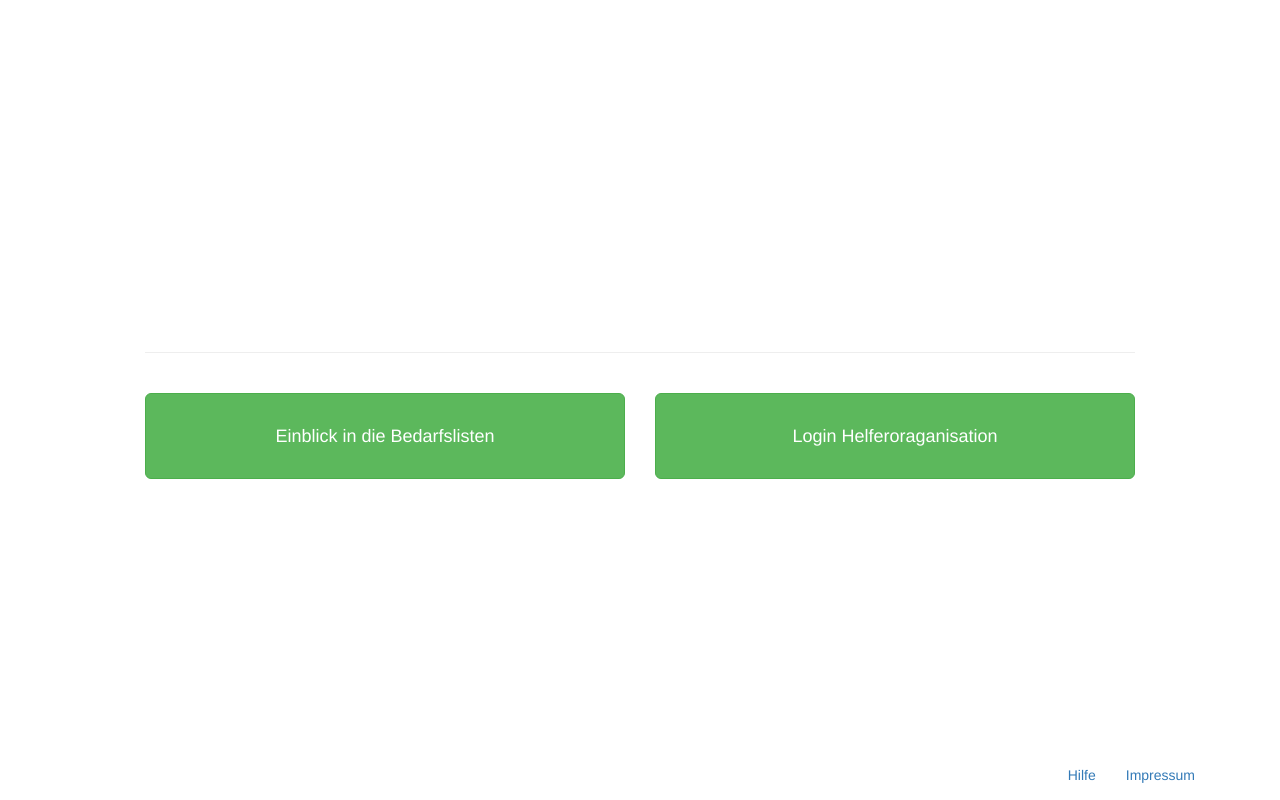
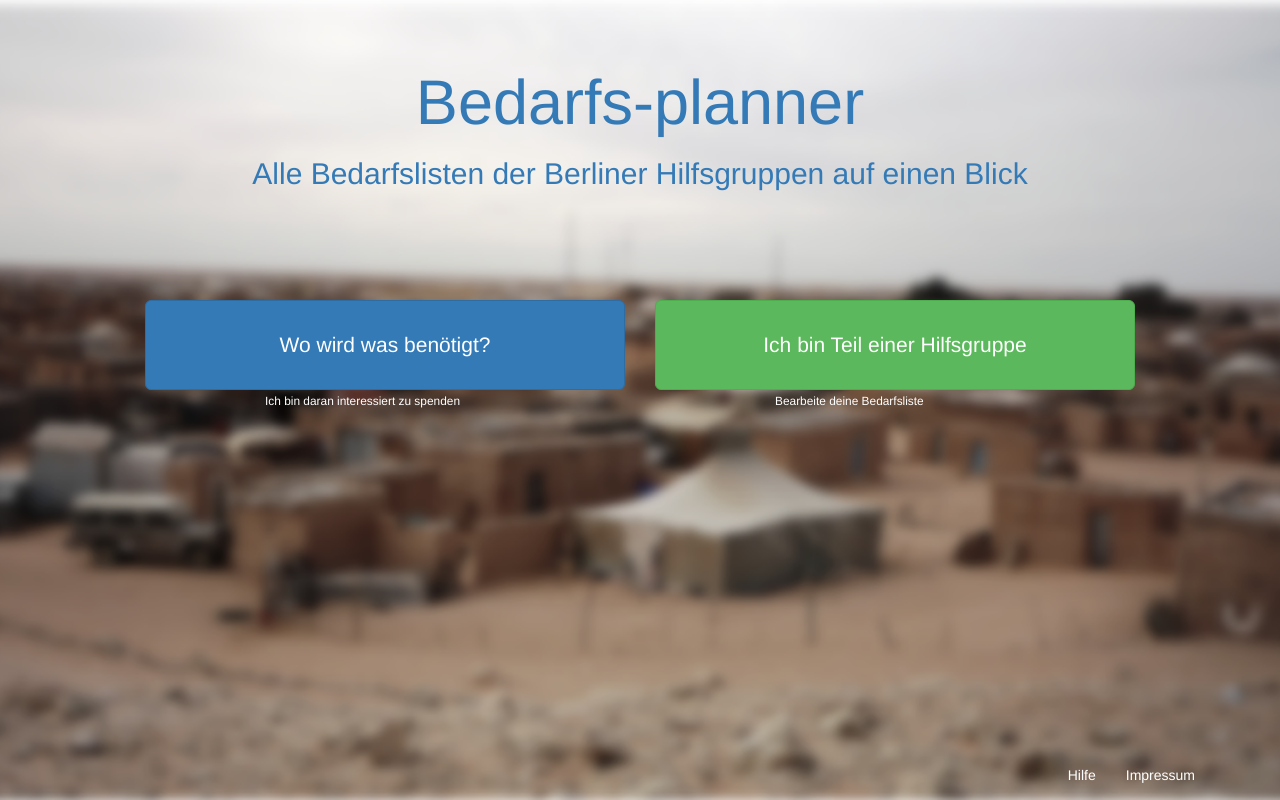
Before and after one commit to DonationmatcherBerlin/donationmatcher, a CodeIgniter app: page /database/ in a window 1280 px wide. Run offline with CodeIgniter, Linux system fonts and the light colour scheme.

Commit message:
version 1.0 for the welcome page

```diff
--- a/application/views/header.php
+++ b/application/views/header.php
@@ -16,7 +16,6 @@
 	<link href="<?= base_url('assets/css/landingpage/landingpage_v2.css') ?>" rel="stylesheet">
 	<!-- <link href="<?= base_url('assets/css/local/local.css') ?>" rel="stylesheet"> -->
 	<link href="<?= base_url('assets/css/font-awesome/css/font-awesome.min.css') ?>" rel="stylesheet">
-	<link href="<?= base_url('assets/css/welcome/welcome_v1.css') ?>" rel="stylesheet">
 	<link href="//cdn.datatables.net/1.10.9/css/jquery.dataTables.min.css" rel="stylesheet">
 
 	<!--[if lt IE 9]>
--- a/application/views/welcome.php
+++ b/application/views/welcome.php
@@ -1,12 +1,12 @@
 <!DOCTYPE html>
-<html class="full" lang="en">
+<html lang="en">
 <!-- Make sure the <html> tag is set to the .full CSS class. Change the background image in the full.css file. -->
 
 <head>
 
     <link href="<?= base_url('assets/css/bootstrap.min.css') ?>" rel="stylesheet">
     <link href="<?= base_url('assets/css/font-awesome/css/font-awesome.min.css') ?>" rel="stylesheet">
-    <link href="<?= base_url('assets/css/welcome/welcome.css') ?>" rel="stylesheet">
+    <link href="<?= base_url('assets/css/welcome/welcom_v5.css') ?>" rel="stylesheet">
 
     <!-- HTML5 Shim and Respond.js IE8 support of HTML5 elements and media queries -->
     <!-- WARNING: Respond.js doesn't work if you view the page via file:// -->
@@ -15,21 +15,55 @@
         <script src="https://oss.maxcdn.com/libs/respond.js/1.4.2/respond.min.js"></script>
     <![endif]-->
 
+    <style type="text/css">
+    .full {
+      background: url('/assets/images/bg.png') no-repeat center center fixed;
+      -webkit-background-size: cover;
+      -moz-background-size: cover;
+      -o-background-size: cover;
+      background-size: cover;
+    }
+    </style>
+
 </head>
 
-<body>
+<body class="full">
 
-    <!-- Navigation -->
+    <!-- Page Content -->
+    <div class="container">
+    <div class="jumbotron" style="background:transparent;">
+        <div class="container">
+            <div class="row" style="margin-bottom:100px;">
+                <h1 class="text-center" style="color:#337ab7;">Bedarfs-planner</h1>
+                <h2 style="color:#337ab7; text-align:center;">Alle Bedarfslisten der Berliner Hilfsgruppen auf einen Blick</h2>
+            </div>
+
+
+            <div class="row">
+                <div class="col-sm-6">
+                    <button type="button" class="btn btn-primary btn-lg" style="width:100%; padding:30px 0px;"><p style="margin:0;">Wo wird was benötigt?</p></button>
+                    <small style="color:white; margin-left:25%;">Ich bin daran interessiert zu spenden</small>
+                </div>
+                <div class="col-sm-6">
+                    <button type="button" class="btn btn-success btn-lg" style="min-width:100%; padding:30px 0px;" ><p style="margin:0;">Ich bin Teil einer Hilfsgruppe</p></button>
+                    <small style="color:white; margin-left:25%;">Bearbeite deine Bedarfsliste</small>
+                </div>
+            </div>
+        </div>
+    </div>
+    </div>
+    <!-- /.container -->
+
     <nav class="navbar navbar-fixed-bottom" role="navigation">
         <div class="container">
             <!-- Collect the nav links, forms, and other content for toggling -->
             <div class="collapse navbar-collapse pull-right" id="bs-example-navbar-collapse-1">
                 <ul class="nav navbar-nav">
                     <li>
-                        <a href="#">Hilfe</a>
+                        <a href="#" style="color:white;">Hilfe</a>
                     </li>
                     <li>
-                        <a href="#">Impressum</a>
+                        <a href="#" style="color:white;">Impressum</a>
                     </li>
                 </ul>
             </div>
@@ -38,33 +72,6 @@
         <!-- /.container -->
     </nav>
 
-    <!-- Page Content -->
-    <div class="container">
-    <div class="jumbotron" style="background:transparent;">
-        <div class="container">
-            <div class="row">
-                <h1 class="text-center" style="color:white;">Bedarfs-planner</h1>
-                <p style="color:white;">Lorem ipsum dolor sit amet, consectetur adipisicing elit, sed do eiusmod
-                tempor incididunt ut labore et dolore magna aliqua. Ut enim ad minim veniam,
-                quis nostrud exercitation ullamco laboris nisi ut aliquip ex ea commodo
-                consequat. Duis aute irure dolor in reprehenderit in voluptate velit esse
-                cillum dolore eu fugiat nulla pariatur. Excepteur sint occaecat cupidatat non
-                proident, sunt in culpa qui officia deserunt mollit anim id est laborum.</p>
-            </div>
-            <hr style="margin:40px 0px;">
-            <div class="row">
-                <div class="col-sm-6">
-                    <button type="button" class="btn btn-success btn-lg" style="width:100%; padding:30px 0px;">Einblick in die Bedarfslisten</button>
-                </div>
-                <div class="col-sm-6">
-                    <button type="button" class="btn btn-success btn-lg" style="min-width:100%; padding:30px 0px;" >Login Helferoraganisation</button>
-                </div>
-            </div>
-        </div>
-    </div>
-    </div>
-    <!-- /.container -->
-
     <!-- js -->
     <script src="<?= base_url('assets/js/jquery-2.1.4.min.js') ?>"></script>
     <script src="<?= base_url('assets/js/bootstrap.min.js') ?>"></script>
```
Also changed, not shown: public/assets/css/welcome/welcome_v1.css (deleted), public/assets/css/welcome/welcome_v5.css (added), public/assets/images/bg.png (added), public/assets/images/sky-bg.jpg (deleted).
